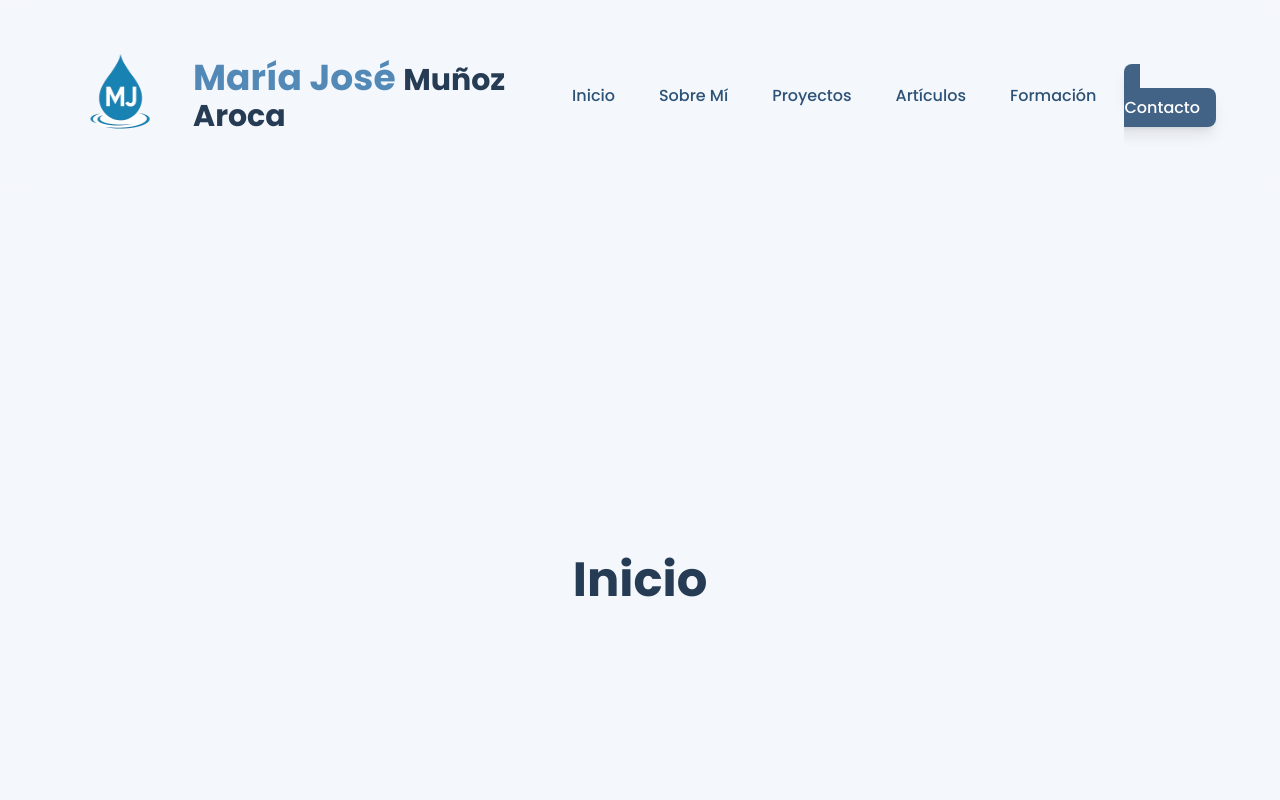
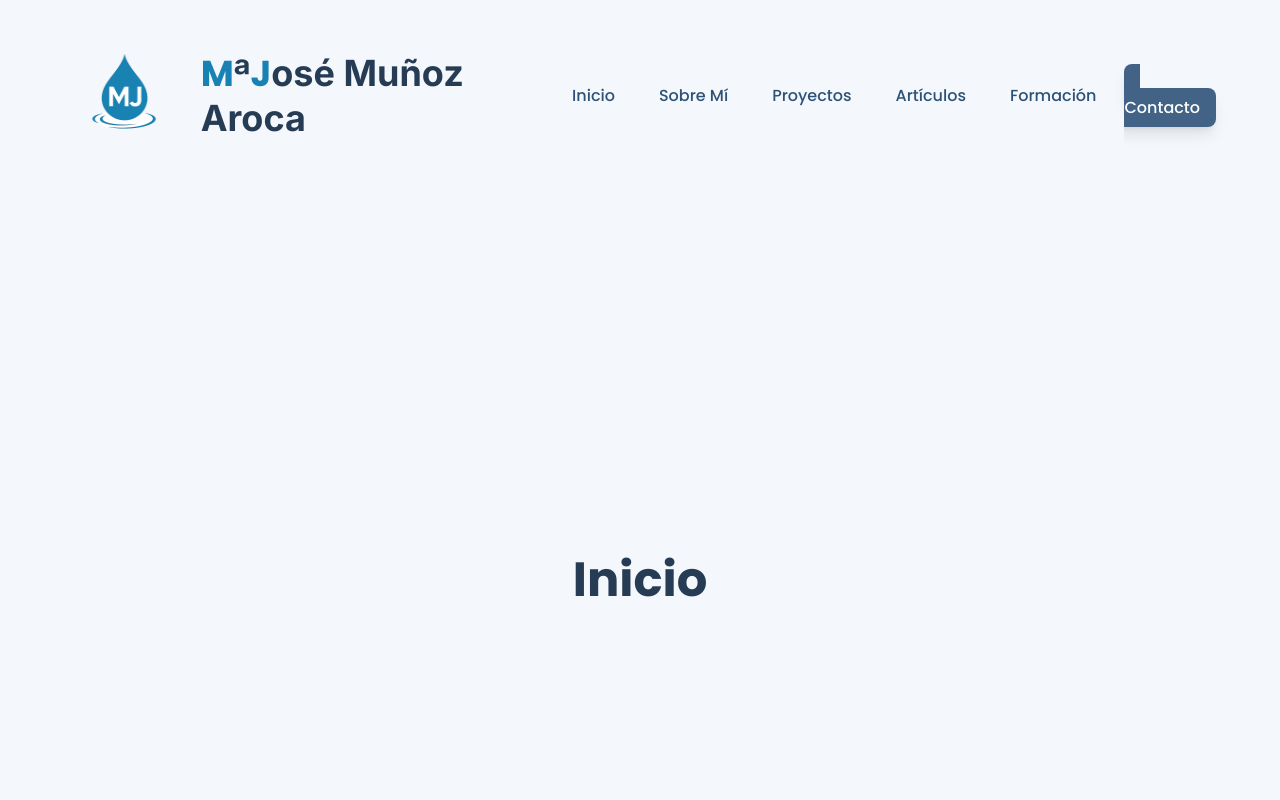
Before and after one commit to Andreu-08/MariaJose-portfolio, a Vue app: page / in a window 1280 px wide. Shown: the top 800 px of the page. Built offline with nearby package versions, Linux system fonts and the light colour scheme.

Commit message:
feat: actualizar metadatos en index.html y mejorar estilos en componentes de navegación

```diff
--- a/index.html
+++ b/index.html
@@ -5,9 +5,9 @@
     <meta name="viewport" content="width=device-width, initial-scale=1.0" />
 
     <!-- Título y descripción -->
-    <title>María José Muñoz Aroca - Portfolio</title>
-    <meta name="description" content="Portfolio profesional de María José Muñoz Aroca. Descubre mis proyectos, artículos y experiencia." />
-    <meta name="author" content="María José Muñoz Aroca" />
+    <title>Mª José Muñoz Aroca - Portfolio</title>
+    <meta name="description" content="Portfolio profesional de Mª José Muñoz Aroca. Descubre mis proyectos, artículos y experiencia." />
+    <meta name="author" content="Mª José Muñoz Aroca" />
 
     <!-- Favicon -->
     <link rel="icon" type="image/svg+xml" href="/src/assets/logos/logo-gota-boton.svg" />
--- a/src/components/layout/Navigation.vue
+++ b/src/components/layout/Navigation.vue
@@ -17,13 +17,9 @@
 
         <!-- Nombre con efecto hover -->
         <div class="transition-all duration-500 ease-out group-hover:translate-x-1">
-          <p class="font-bold leading-tight">
-            <span class="text-steel-500 text-base md:text-2xl lg:text-3xl xl:text-4xl transition-colors duration-500 ease-out group-hover:text-steel-600">
-              María José
-            </span>
-            <span class="text-steel-900 text-base md:text-2xl lg:text-3xl xl:text-3xl transition-colors duration-500 ease-out group-hover:text-steel-800">
-              Muñoz Aroca
-            </span>
+          <p class="font-bold leading-tight text-steel-900 text-base md:text-2xl lg:text-3xl xl:text-4xl transition-colors duration-500 ease-out group-hover:text-steel-800">
+            <span class="text-steel-600 transition-colors duration-500 ease-out">M</span>ª<span class="text-steel-600 transition-colors duration-500 ease-out">J</span>osé
+            Muñoz Aroca
           </p>
         </div>
       </a>
--- a/src/components/ui/NavLink.vue
+++ b/src/components/ui/NavLink.vue
@@ -3,12 +3,8 @@
     :href="seccion"
     :class="claseEnlace"
   >
-    <!-- Indicadores superior e inferior -->
-    <span
-      v-for="posicion in ['top', 'bottom']"
-      :key="posicion"
-      :class="claseIndicador(posicion)"
-    />
+    <!-- Indicador inferior -->
+    <span :class="claseIndicador" />
 
     <!-- Fondo al estar activo -->
     <span :class="claseFondo" />
@@ -46,12 +42,11 @@ const claseEnlace = computed(() => [
     : 'text-steel-700 hover:text-steel-600'
 ])
 
-const claseIndicador = (posicion) => [
-  'absolute left-0 h-0.5 bg-linear-to-r from-steel-500 to-steel-600 rounded-full',
+const claseIndicador = computed(() => [
+  'absolute bottom-0 left-0 h-0.5 bg-linear-to-r from-steel-500 to-steel-600 rounded-full',
   TRANSICION_BASE,
-  posicion === 'top' ? 'top-0' : 'bottom-0',
   props.activa ? 'w-full' : 'w-0'
-]
+])
 
 const claseFondo = computed(() => [
   'absolute inset-0 bg-steel-100 rounded-lg',
--- a/src/style.css
+++ b/src/style.css
@@ -10,7 +10,7 @@
   --color-steel-300: #9FBEDA;  /* Medio claro - elementos secundarios */
   --color-steel-400: #6C9CC4;  /* Medio - iconos, detalles */
   --color-steel-500: #5389B7;  /* Base - color principal */
-  --color-steel-600: #376592;  /* Medio oscuro - botones, enlaces */
+  --color-steel-600: #1882B4;  /* Medio oscuro - botones, enlaces */
   --color-steel-700: #2D5277;  /* Oscuro - texto principal */
   --color-steel-800: #294663;  /* Muy oscuro - títulos */
   --color-steel-900: #263C54;  /* Casi negro - énfasis */
```
